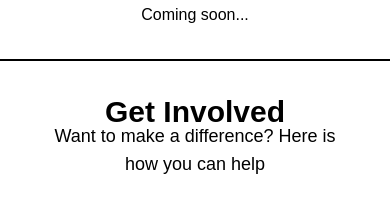
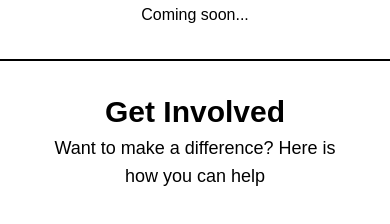
Before and after one commit to Twisted07/pws, a Next.js app: page / in a window 390 px wide. Shown: the part 3160-3384 px from the top of the page. Built offline with nearby package versions, Linux system fonts and the light colour scheme; grey boxes are pictures that could not be loaded.

Commit message:
fix: margin issue

```diff
--- a/app/cta.tsx
+++ b/app/cta.tsx
@@ -12,7 +12,7 @@ const CtaSection = () => {
   return (
     <SectionWrapper border>
       <Heading centered>Get Involved</Heading>
-      <h2 className='lg:font-semibold font-normal -mt-5 lg:-mt-10 lg:text-2xl text-lg text-center'>Want to make a difference? Here is how you can help</h2>
+      <h2 className='lg:font-semibold font-normal -mt-2 lg:-mt-10 lg:text-2xl text-lg text-center'>Want to make a difference? Here is how you can help</h2>
       <div className='flex justify-center items-center gap-5 flex-wrap lg:mt-16 mt-12 mb-10'>
         {
           imageList.map((_, index) => (<ImageContainer key={id + index} image={`https://picsum.photos/200/40${index}`} />))
```
